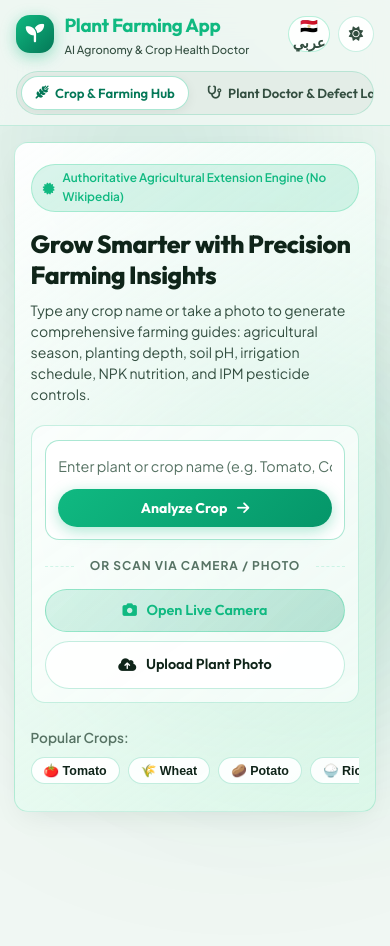
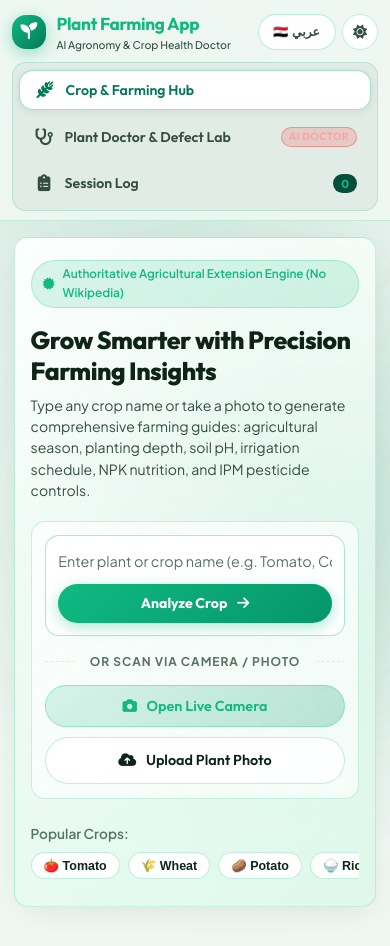
Before and after one commit to MEhabMohamed/plant-farming-app, a website: page public/index.html in a window 390 px wide. Before the commit the page ends 880 px from the top, so only its background shows below. Drawn offline with Linux system fonts and the light colour scheme; no server answers.

Commit message:
Improve mobile navigation layout and language switch alignment

```diff
--- a/public/css/style.css
+++ b/public/css/style.css
@@ -231,13 +231,25 @@ body {
 }
 .lang-toggle {
   width: auto;
-  min-width: 42px;
-  padding: 0 0.85rem;
-  font-size: 0.82rem;
+  min-width: 90px;
+  height: 40px;
+  padding: 0 0.95rem;
+  font-size: 0.85rem;
   font-weight: 700;
   color: var(--emerald-light);
   border-color: rgba(52, 211, 153, 0.35);
   background: rgba(16, 185, 129, 0.12);
+  display: inline-flex;
+  align-items: center;
+  justify-content: center;
+  white-space: nowrap;
+  letter-spacing: 0.01em;
+}
+.lang-text {
+  display: inline-flex;
+  align-items: center;
+  gap: 0.35rem;
+  line-height: 1;
 }
 .lang-toggle:hover {
   background: rgba(16, 185, 129, 0.25);
@@ -1963,6 +1975,7 @@ button, input, select, textarea, .nav-tab, .chip-item, .sym-tag, .btn-primary, .
 
   .brand-group {
     gap: 0.65rem;
+    flex-shrink: 0;
   }
 
   .brand-icon {
@@ -1980,44 +1993,106 @@ button, input, select, textarea, .nav-tab, .chip-item, .sym-tag, .btn-primary, .
   }
 
   .header-actions {
+    display: flex;
+    align-items: center;
     gap: 0.5rem;
+    flex-shrink: 0;
+    margin-inline-start: auto;
   }
 
   .btn-icon {
-    width: 36px;
-    height: 36px;
-    font-size: 0.9rem;
-  }
-
-  /* Responsive Full-Width Tabs */
+    width: 38px;
+    height: 38px;
+    font-size: 0.95rem;
+    flex-shrink: 0;
+  }
+
+  .btn-icon.lang-toggle {
+    width: auto;
+    min-width: 86px;
+    height: 38px;
+    padding: 0 0.85rem;
+    font-size: 0.82rem;
+    font-weight: 700;
+    display: inline-flex;
+    align-items: center;
+    justify-content: center;
+    white-space: nowrap;
+    border-radius: var(--radius-full);
+  }
+
+  /* Responsive Tabs - Each Choice in a Separate Line in Mobile View */
   .nav-tabs {
     order: 3;
     width: 100%;
-    overflow-x: auto;
-    white-space: nowrap;
-    -webkit-overflow-scrolling: touch;
-    scrollbar-width: none;
-    padding: 0.25rem;
-    gap: 0.25rem;
     display: flex;
+    flex-direction: column;
+    gap: 0.5rem;
+    background: rgba(13, 23, 18, 0.9);
+    padding: 0.5rem;
+    border-radius: var(--radius-md);
+    border: 1px solid var(--border-glass);
+    overflow: visible;
+    white-space: normal;
+  }
+
+  body.theme-light .nav-tabs {
+    background: rgba(226, 237, 230, 0.95);
+  }
+
+  .nav-tab {
+    width: 100%;
+    flex: none;
+    display: flex;
+    align-items: center;
     justify-content: flex-start;
-  }
-
-  .nav-tabs::-webkit-scrollbar {
-    display: none;
-  }
-
-  .nav-tab {
-    flex: 1 0 auto;
-    justify-content: center;
-    padding: 0.5rem 0.85rem;
-    font-size: 0.82rem;
-    gap: 0.4rem;
+    padding: 0.75rem 1rem;
+    border-radius: var(--radius-md);
+    font-size: 0.92rem;
+    font-weight: 600;
+    gap: 0.75rem;
+    text-align: start;
+    transition: var(--transition);
+  }
+
+  .nav-tab i {
+    font-size: 1.05rem;
+    width: 22px;
+    text-align: center;
+    flex-shrink: 0;
+  }
+
+  .nav-tab span:not(.badge-pulse):not(.session-count-badge) {
+    flex: 1;
+    text-align: start;
+  }
+
+  .nav-tab .badge-pulse,
+  .nav-tab .session-count-badge {
+    margin-inline-start: auto;
+    flex-shrink: 0;
+  }
+
+  .nav-tab.active {
+    background: linear-gradient(135deg, rgba(16, 185, 129, 0.25), rgba(5, 150, 105, 0.35));
+    border: 1px solid rgba(52, 211, 153, 0.45);
+    box-shadow: 0 4px 14px rgba(0, 0, 0, 0.25);
+  }
+
+  body.theme-light .nav-tab.active {
+    background: #ffffff;
+    border-color: rgba(16, 185, 129, 0.4);
+    box-shadow: 0 2px 8px rgba(0, 0, 0, 0.08);
   }
 
   .badge-pulse {
-    font-size: 0.6rem;
-    padding: 0.1rem 0.35rem;
+    font-size: 0.65rem;
+    padding: 0.15rem 0.45rem;
+  }
+
+  .session-count-badge {
+    font-size: 0.72rem;
+    padding: 0.12rem 0.5rem;
   }
 
   /* Main Container */
@@ -2451,6 +2526,53 @@ button, input, select, textarea, .nav-tab, .chip-item, .sym-tag, .btn-primary, .
 
 /* Extra Small Phones (<= 480px) */
 @media screen and (max-width: 480px) {
+  .header-container {
+    padding: 0.6rem 0.75rem;
+    gap: 0.5rem;
+  }
+
+  .brand-icon {
+    width: 34px;
+    height: 34px;
+    font-size: 1.05rem;
+  }
+
+  .brand-title {
+    font-size: 1.08rem;
+  }
+
+  .brand-subtitle {
+    font-size: 0.66rem;
+  }
+
+  .header-actions {
+    gap: 0.4rem;
+  }
+
+  .btn-icon.lang-toggle {
+    min-width: 78px;
+    height: 36px;
+    padding: 0 0.65rem;
+    font-size: 0.76rem;
+  }
+
+  .btn-icon.theme-toggle {
+    width: 36px;
+    height: 36px;
+    font-size: 0.88rem;
+  }
+
+  .nav-tabs {
+    padding: 0.4rem;
+    gap: 0.4rem;
+  }
+
+  .nav-tab {
+    padding: 0.65rem 0.85rem;
+    font-size: 0.88rem;
+    gap: 0.6rem;
+  }
+
   .search-input-box {
     flex-direction: column;
     align-items: stretch;
```
